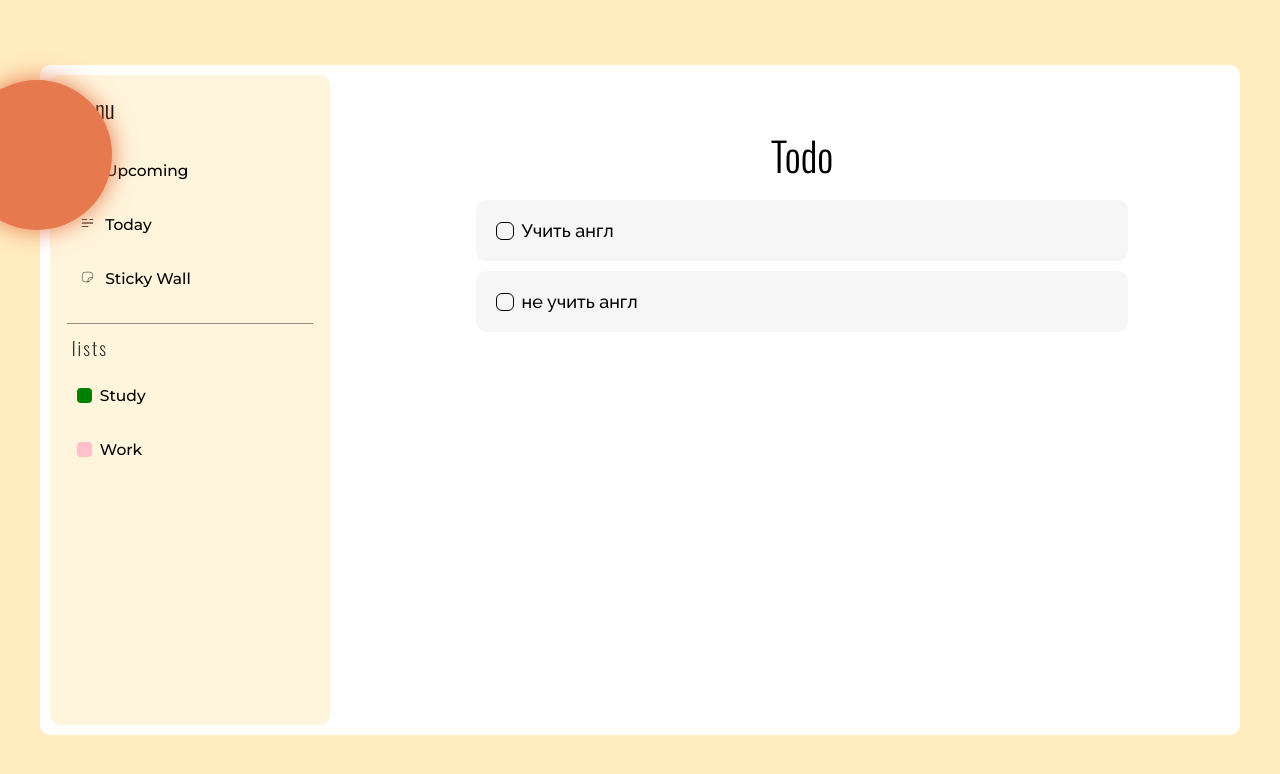
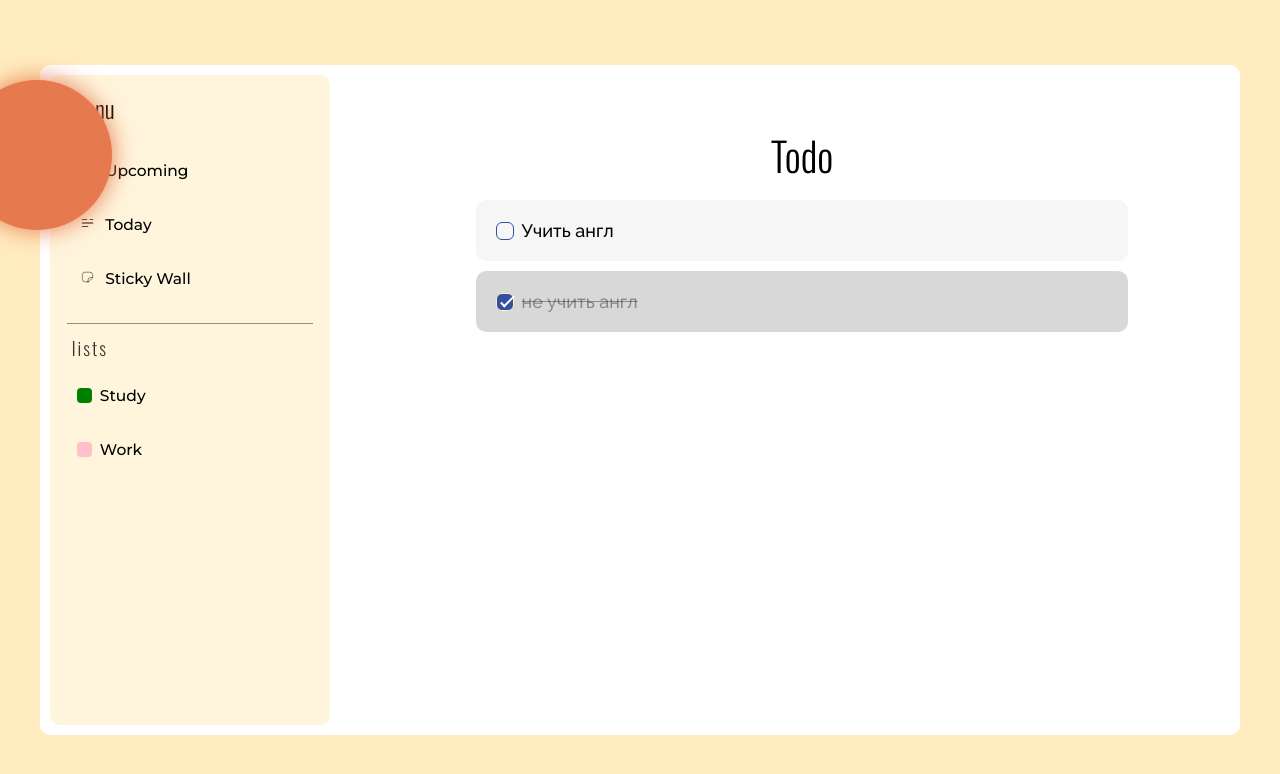
Before and after one commit to Almazq/todo-react-, a React (Create React App) app: page / in a window 1280 px wide. Both pictures are taken after a click on the item "Study". Shown: the top 774 px of the page. Built offline with nearby package versions, Linux system fonts and the light colour scheme.

Commit message:
function change status checkbox

```diff
--- a/src/components/Reducer.jsx
+++ b/src/components/Reducer.jsx
@@ -27,8 +27,9 @@ export function reducer(state, action, payload) {
         case 'check-todoList':
             let copy  = [...state.todoList];
             let current = copy.find(t=> t.id == action.parentId);
-            let status = current.info.find(e=> e.id == action.id).status
-            current.info.find(e=> e.id == action.id).status = !status;
+            let status = !current.info.find(e=> e.id == action.id).status;
+            current.info.find(e=> e.id == action.id).status = status;
+
             return{
                 ...state,
                 todoList:state.todoList.map(u =>{
@@ -42,3 +43,6 @@ export function reducer(state, action, payload) {
         return state;
     }
 }
+//на завтра
+// 1.Сделать что бы после галочки уходил в конец массива
+// 2. кнопка добавить тоду
--- a/src/components/Todo-block.css
+++ b/src/components/Todo-block.css
@@ -45,10 +45,32 @@
 }
 .todo-block__checkbox{
     display: flex;
-    border: 1px solid #000;
+    border: 1px solid #344fa2;
     border-radius: 6px;
     width: 18px;
     height: 18px;
     margin-right: 8px;
     cursor: pointer;
 }
+.todo-block__checkbox.checked{
+    background-color: #344fa2;
+    border: 1px solid #ffecbf;
+    position: relative;
+}
+.todo-block__checkbox.checked:before {
+    content: "";
+    display: block;
+    position: absolute;
+    bottom: 7px;
+    left: 3px;
+    width: 13px;
+    height: 4px;
+    border-right: 2.5px solid #fff;
+    border-top: 2.5px solid #fff;
+    transform: rotate(135deg);
+  }
+  .todo-block__todo.checked{
+    background-color: rgb(182 182 182 / 53%);
+    color: #0000005e;
+    text-decoration: line-through;
+  }
--- a/src/components/Todo-block.jsx
+++ b/src/components/Todo-block.jsx
@@ -18,12 +18,13 @@ const TodoBlock = (props) =>{
             id: id
         })
     }
+    console.log(currentData.info)
     return(
         <div className='todo-block'>
             <h2 className="todo-block__title">Todo</h2>
             <div className="todo-block__todos">
-                {currentData.info.map(elem => <div className='todo-block__todo' key={elem.id}>
-                    <span className='todo-block__checkbox' onClick={()=> checkFc(elem.id)} ></span> {elem.text}
+                {currentData.info.map(elem => <div className={elem.status ? 'todo-block__todo checked' :'todo-block__todo'} key={elem.id}>
+                    <span className={elem.status ? 'todo-block__checkbox checked' : 'todo-block__checkbox'} onClick={()=> checkFc(elem.id)} ></span> {elem.text}
                 </div>)}
             </div>
 
--- a/src/index.js
+++ b/src/index.js
@@ -6,9 +6,9 @@ import reportWebVitals from './reportWebVitals';
 
 const root = ReactDOM.createRoot(document.getElementById('root'));
 root.render(
-  <React.StrictMode>
+  // <React.StrictMode>
     <App />
-  </React.StrictMode>
+  // </React.StrictMode>
 );
 
 // If you want to start measuring performance in your app, pass a function
```
